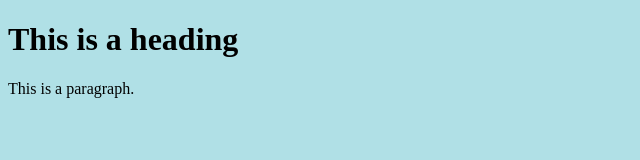
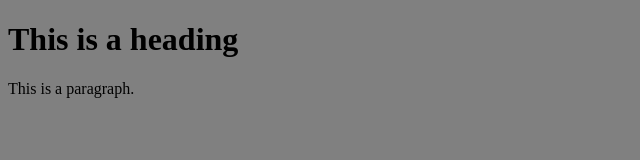
Before and after one commit to dkumarkaran/jenkins-cloudrun-demo, a plain HTML site: page index.html in a window 1280 px wide. Shown: the whole page, without its empty margins (0-640 px from the left). Drawn offline with Linux system fonts and the light colour scheme.

Commit message:
Update index.html

```diff
--- a/index.html
+++ b/index.html
@@ -1,6 +1,6 @@
 <!DOCTYPE html>
 <html>
-<body style="background-color:powderblue;">
+<body style="background-color:grey;">
 
 <h1>This is a heading</h1>
 <p>This is a paragraph.</p>
```
